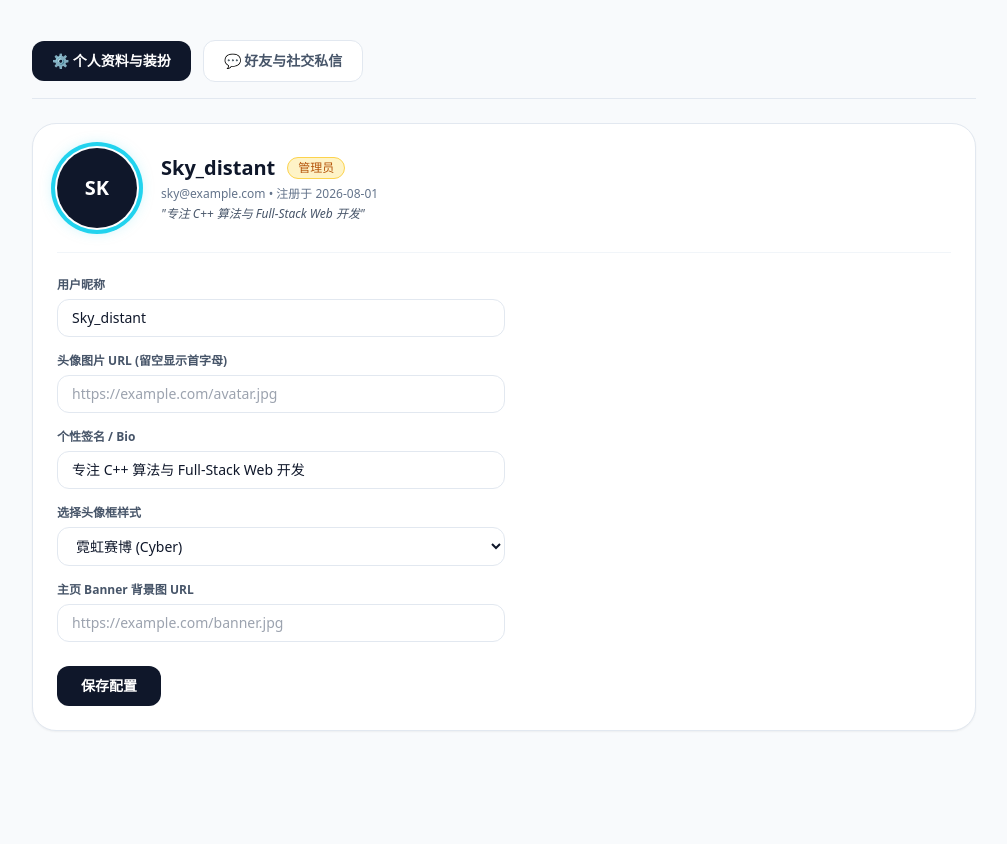
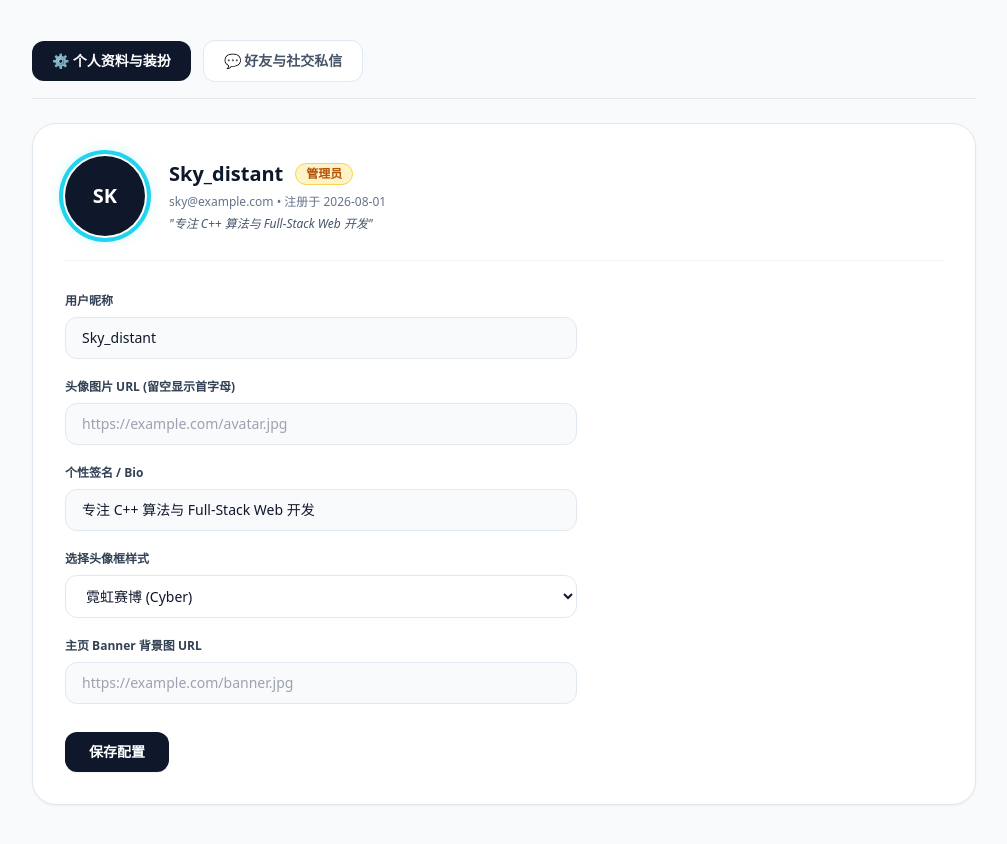
Before and after one commit to zhangtianyuan120220/sky-blog, a Next.js app: page / in a window 1280 px wide. Shown: the whole page, without its empty margins (136-1143 px from the left). Before the commit the page ends 800 px from the top, so only its background shows below. Built offline with nearby package versions, Linux system fonts and the light colour scheme.

Commit message:
Update ProfileSettings.tsx

```diff
--- a/components/ProfileSettings.tsx
+++ b/components/ProfileSettings.tsx
@@ -64,11 +64,11 @@ export default function ProfileSettings({
   };
 
   return (
-    <div className="bg-white rounded-3xl p-6 shadow-sm border border-slate-200 space-y-6">
+    <div className="bg-white rounded-3xl p-6 md:p-8 shadow-sm border border-slate-200 space-y-8">
       {/* 头部信息与头像预览 */}
       <div className="flex items-center gap-6 pb-6 border-b border-slate-100">
         <div
-          className={`w-20 h-20 rounded-full flex items-center justify-center bg-slate-900 text-white font-bold text-xl overflow-hidden shrink-0 ${
+          className={`w-20 h-20 rounded-full bg-slate-900 text-white font-bold text-xl flex items-center justify-center overflow-hidden shrink-0 ${
             frameStyles[formData.avatarFrame] || ''
           }`}
         >
@@ -83,17 +83,17 @@ export default function ProfileSettings({
           )}
         </div>
 
-        <div className="space-y-1">
+        <div className="flex flex-col gap-1.5">
           <div className="flex items-center gap-3">
             <h2 className="text-xl font-bold text-slate-900">
               {formData.username || '未设置昵称'}
             </h2>
             <span
-              className={`text-xs px-2.5 py-0.5 rounded-full border ${
+              className={`text-xs px-2.5 py-0.5 rounded-full border font-semibold ${
                 roleBadges[currentUser.role]?.style || 'bg-slate-100 text-slate-700'
               }`}
             >
-              {roleBadges[currentUser.role]?.name || '用户'}
+              {roleBadges[currentUser.role]?.name || '社区成员'}
             </span>
           </div>
           <p className="text-xs text-slate-500">
@@ -105,23 +105,22 @@ export default function ProfileSettings({
         </div>
       </div>
 
-      {/* 修改表单 */}
-      <form onSubmit={handleSubmit} className="space-y-4">
-        <div className="flex flex-col gap-4">
-          <div className="flex flex-col gap-1.5">
-            <label className="text-xs font-bold text-slate-600">用户昵称</label>
+      {/* 纵向排列的表单项 */}
+      <form onSubmit={handleSubmit} className="flex flex-col gap-5 max-w-lg">
+        <div className="flex flex-col gap-2">
+          <label className="text-xs font-bold text-slate-700">用户昵称</label>
           <input
             type="text"
             name="username"
             value={formData.username}
             onChange={handleChange}
             placeholder="请输入昵称..."
-              className="w-full max-w-md px-3.5 py-2 text-sm rounded-xl border border-slate-200 focus:outline-none focus:ring-2 focus:ring-blue-500/20"
+            className="w-full px-4 py-2.5 text-sm rounded-xl border border-slate-200 bg-slate-50 focus:bg-white focus:outline-none focus:ring-2 focus:ring-slate-900/10 transition"
           />
         </div>
 
-          <div className="flex flex-col gap-1.5">
-            <label className="text-xs font-bold text-slate-600">
+        <div className="flex flex-col gap-2">
+          <label className="text-xs font-bold text-slate-700">
             头像图片 URL (留空显示首字母)
           </label>
           <input
@@ -130,12 +129,12 @@ export default function ProfileSettings({
             value={formData.avatarUrl}
             onChange={handleChange}
             placeholder="https://example.com/avatar.jpg"
-              className="w-full max-w-md px-3.5 py-2 text-sm rounded-xl border border-slate-200 focus:outline-none focus:ring-2 focus:ring-blue-500/20"
+            className="w-full px-4 py-2.5 text-sm rounded-xl border border-slate-200 bg-slate-50 focus:bg-white focus:outline-none focus:ring-2 focus:ring-slate-900/10 transition"
           />
         </div>
 
-          <div className="flex flex-col gap-1.5">
-            <label className="text-xs font-bold text-slate-600">
+        <div className="flex flex-col gap-2">
+          <label className="text-xs font-bold text-slate-700">
             个性签名 / Bio
           </label>
           <input
@@ -144,19 +143,19 @@ export default function ProfileSettings({
             value={formData.bio}
             onChange={handleChange}
             placeholder="介绍一下你自己..."
-              className="w-full max-w-md px-3.5 py-2 text-sm rounded-xl border border-slate-200 focus:outline-none focus:ring-2 focus:ring-blue-500/20"
+            className="w-full px-4 py-2.5 text-sm rounded-xl border border-slate-200 bg-slate-50 focus:bg-white focus:outline-none focus:ring-2 focus:ring-slate-900/10 transition"
           />
         </div>
 
-          <div className="flex flex-col gap-1.5">
-            <label className="text-xs font-bold text-slate-600">
+        <div className="flex flex-col gap-2">
+          <label className="text-xs font-bold text-slate-700">
             选择头像框样式
           </label>
           <select
             name="avatarFrame"
             value={formData.avatarFrame}
             onChange={handleChange}
-              className="w-full max-w-md px-3.5 py-2 text-sm rounded-xl border border-slate-200 bg-white focus:outline-none"
+            className="w-full px-4 py-2.5 text-sm rounded-xl border border-slate-200 bg-white focus:outline-none focus:ring-2 focus:ring-slate-900/10 transition cursor-pointer"
           >
             <option value="none">无边框</option>
             <option value="gold">荣耀金色 (Gold)</option>
@@ -166,8 +165,8 @@ export default function ProfileSettings({
           </select>
         </div>
 
-          <div className="flex flex-col gap-1.5">
-            <label className="text-xs font-bold text-slate-600">
+        <div className="flex flex-col gap-2">
+          <label className="text-xs font-bold text-slate-700">
             主页 Banner 背景图 URL
           </label>
           <input
@@ -176,15 +175,14 @@ export default function ProfileSettings({
             value={formData.bannerUrl}
             onChange={handleChange}
             placeholder="https://example.com/banner.jpg"
-              className="w-full max-w-md px-3.5 py-2 text-sm rounded-xl border border-slate-200 focus:outline-none focus:ring-2 focus:ring-blue-500/20"
+            className="w-full px-4 py-2.5 text-sm rounded-xl border border-slate-200 bg-slate-50 focus:bg-white focus:outline-none focus:ring-2 focus:ring-slate-900/10 transition"
           />
-          </div>
         </div>
 
         <div className="pt-2">
           <button
             type="submit"
-            className="px-6 py-2.5 bg-slate-900 hover:bg-slate-800 text-white font-bold text-sm rounded-xl transition cursor-pointer"
+            className="px-6 py-2.5 bg-slate-900 hover:bg-slate-800 text-white font-bold text-sm rounded-xl transition cursor-pointer shadow-sm"
           >
             保存配置
           </button>
```
Lines whose indentation alone changed are shown as unchanged.
